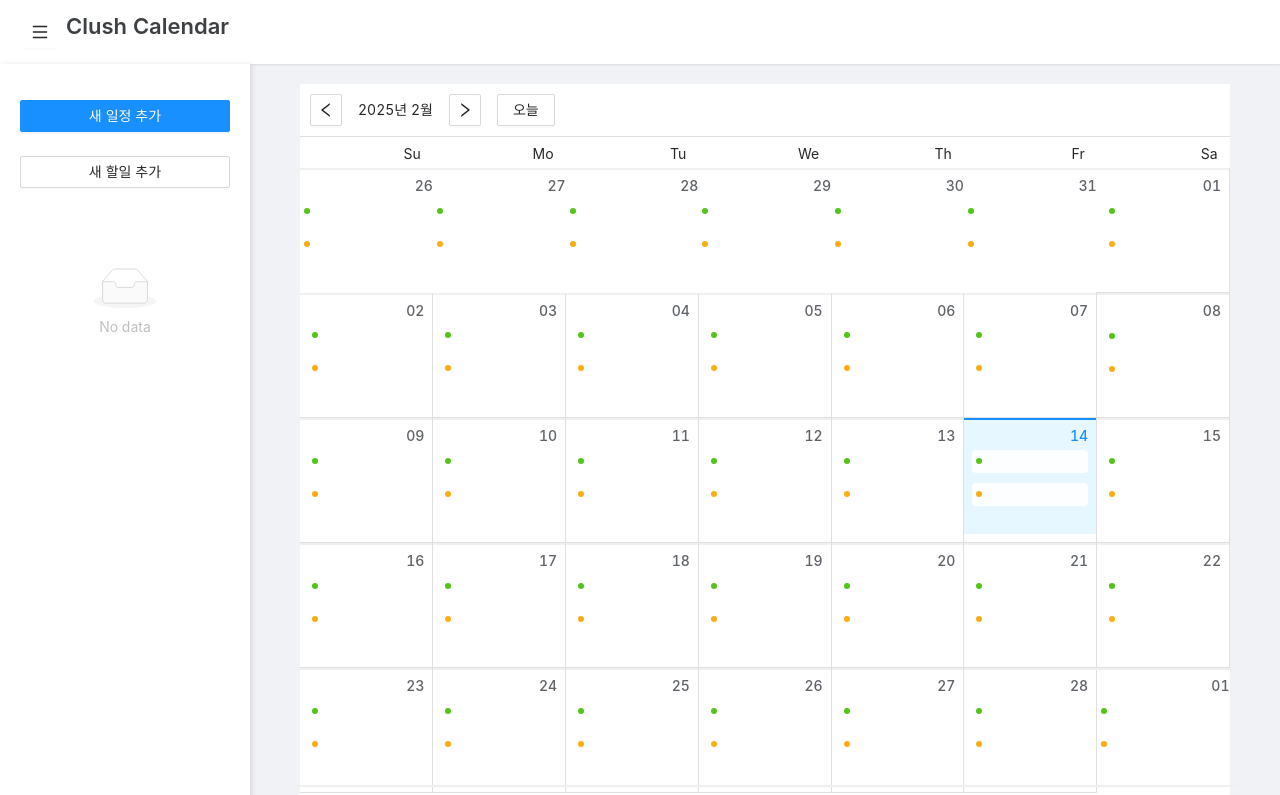
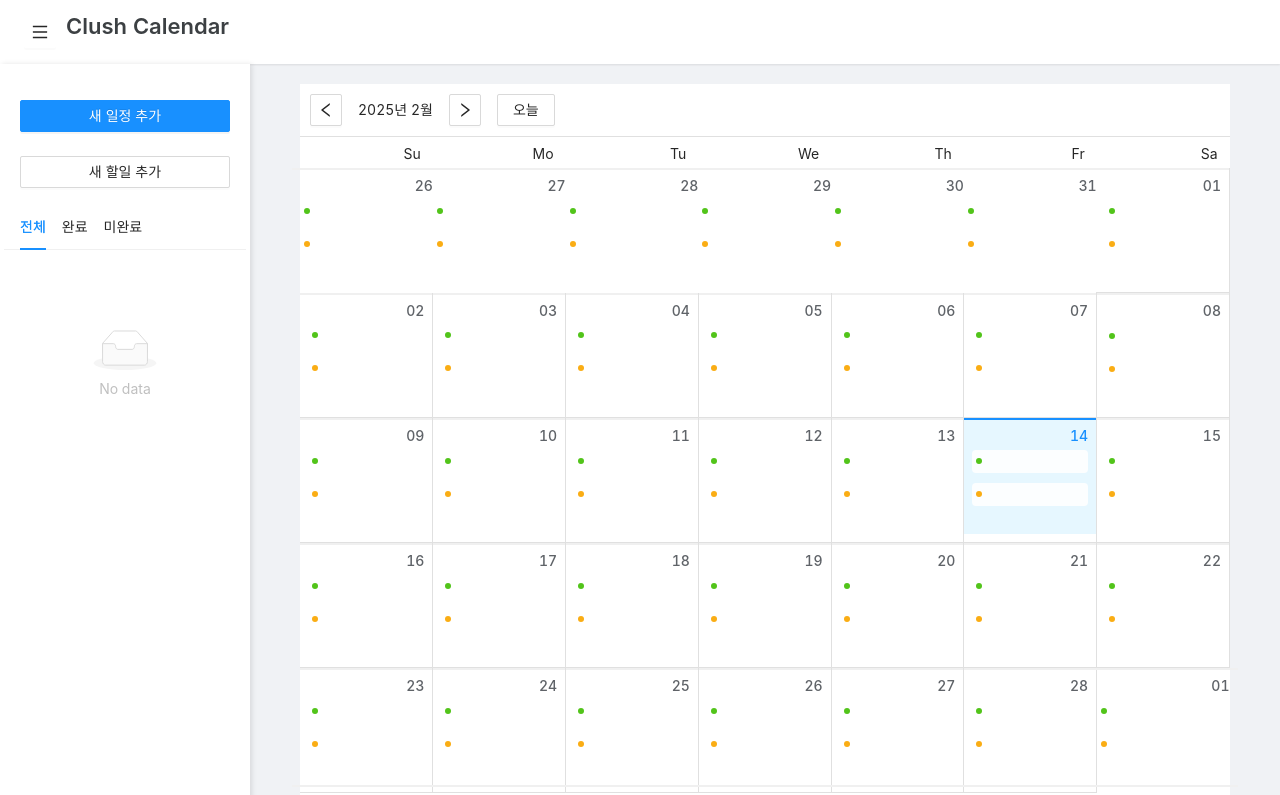
Before and after one commit to DiligentP/clush, a React (Vite) app in the folder frontend/: page / in a window 1280 px wide. Shown: the top 795 px of the page. Built offline with nearby package versions, Linux system fonts and the light colour scheme.

Commit message:
feat: 할일 목록 필터 탭 추가
- 전체/완료/미완료 상태별 필터링 기능 구현

```diff
--- a/frontend/src/App.css
+++ b/frontend/src/App.css
@@ -295,3 +295,20 @@
 .ant-list-item {
   padding: 8px 0 !important;
 }
+
+.todo-list-container .ant-tabs {
+  margin: -16px -16px 16px -16px;
+}
+
+.todo-list-container .ant-tabs-nav {
+  padding: 0 16px;
+}
+
+.todo-list-container .ant-tabs-tab {
+  padding: 12px 0;
+  margin: 0 16px 0 0;
+}
+
+.todo-list-container .ant-list {
+  margin-top: 8px;
+}
--- a/frontend/src/App.tsx
+++ b/frontend/src/App.tsx
@@ -23,6 +23,7 @@
   const [eventModalVisible, setEventModalVisible] = useState(false);
   const [taskModalVisible, setTaskModalVisible] = useState(false);
   const [todos, setTodos] = useState<TodoItem[]>([]);
+  const [filter, setFilter] = useState<'all' | 'completed' | 'active'>('all');
 
   useEffect(() => {
     const saved = localStorage.getItem('todos');
@@ -62,7 +63,13 @@
           </Button>
           <div style={{ marginTop: 24 }}>
             <TodoList
-              todos={todos}
+              todos={todos.filter(todo => {
+                if (filter === 'completed') return todo.completed;
+                if (filter === 'active') return !todo.completed;
+                return true;
+              })}
+              currentFilter={filter}
+              onFilterChange={setFilter}
               onToggle={(id) => {
                 setTodos(todos.map(todo =>
                   todo.id === id ? {...todo, completed: !todo.completed} : todo
--- a/frontend/src/components/TodoList.tsx
+++ b/frontend/src/components/TodoList.tsx
@@ -1,4 +1,4 @@
-import { List, Checkbox, Button, Popconfirm } from 'antd';
+import { List, Checkbox, Button, Popconfirm, Tabs } from 'antd';
 import { DeleteOutlined } from '@ant-design/icons';
 
 interface TodoItem {
@@ -9,12 +9,30 @@
 
 interface TodoListProps {
   todos: TodoItem[];
+  currentFilter: 'all' | 'completed' | 'active';
+  onFilterChange: (filter: 'all' | 'completed' | 'active') => void;
   onToggle: (id: string) => void;
   onDelete: (id: string) => void;
 }
 
-export default function TodoList({ todos, onToggle, onDelete }: TodoListProps) {
+export default function TodoList({
+  todos,
+  currentFilter,
+  onFilterChange,
+  onToggle,
+  onDelete
+}: TodoListProps) {
   return (
+    <div className="todo-list-container">
+      <Tabs
+        activeKey={currentFilter}
+        onChange={key => onFilterChange(key as any)}
+        items={[
+          { label: '전체', key: 'all' },
+          { label: '완료', key: 'completed' },
+          { label: '미완료', key: 'active' },
+        ]}
+      />
       <List
         dataSource={todos}
         renderItem={(item) => (
@@ -47,5 +65,6 @@
           </List.Item>
         )}
       />
+    </div>
   );
 }
```
Lines whose indentation alone changed are shown as unchanged.
